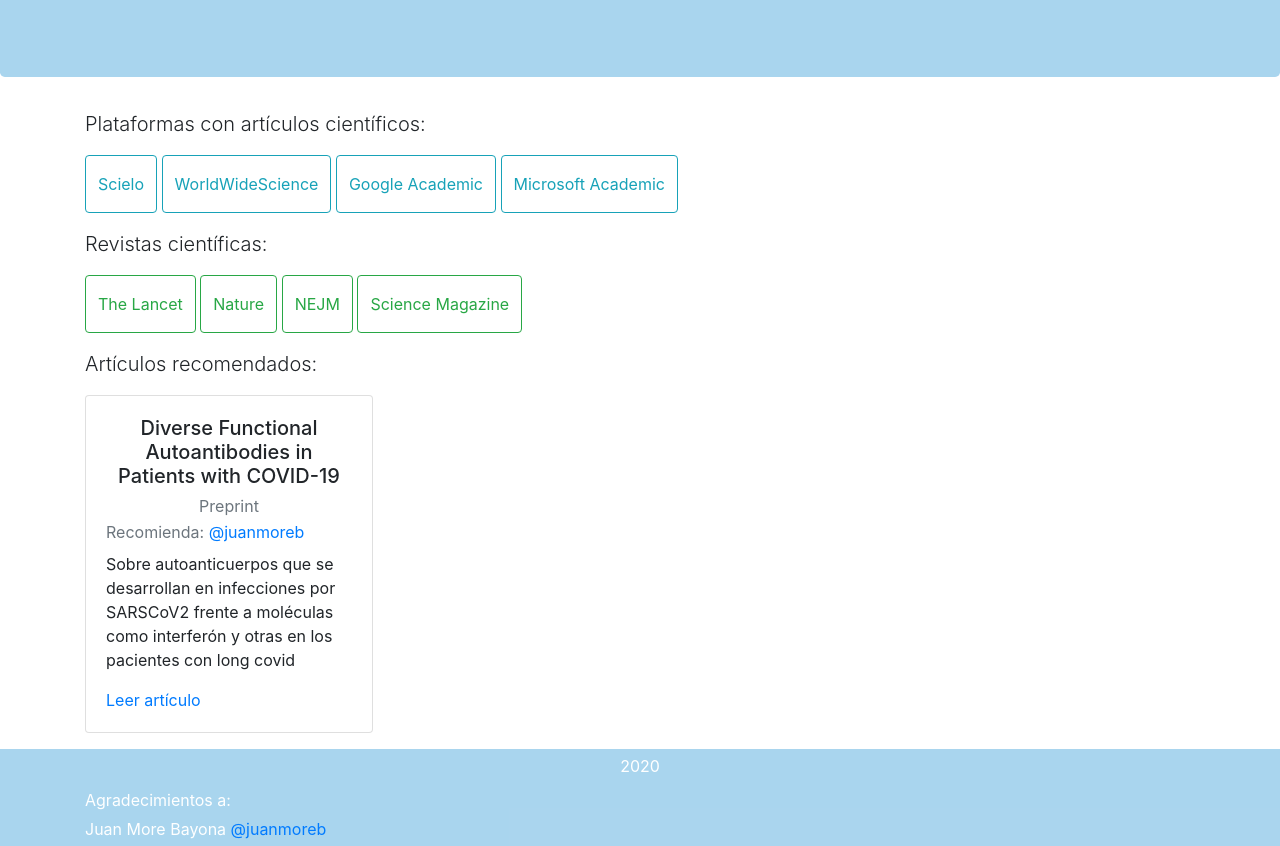
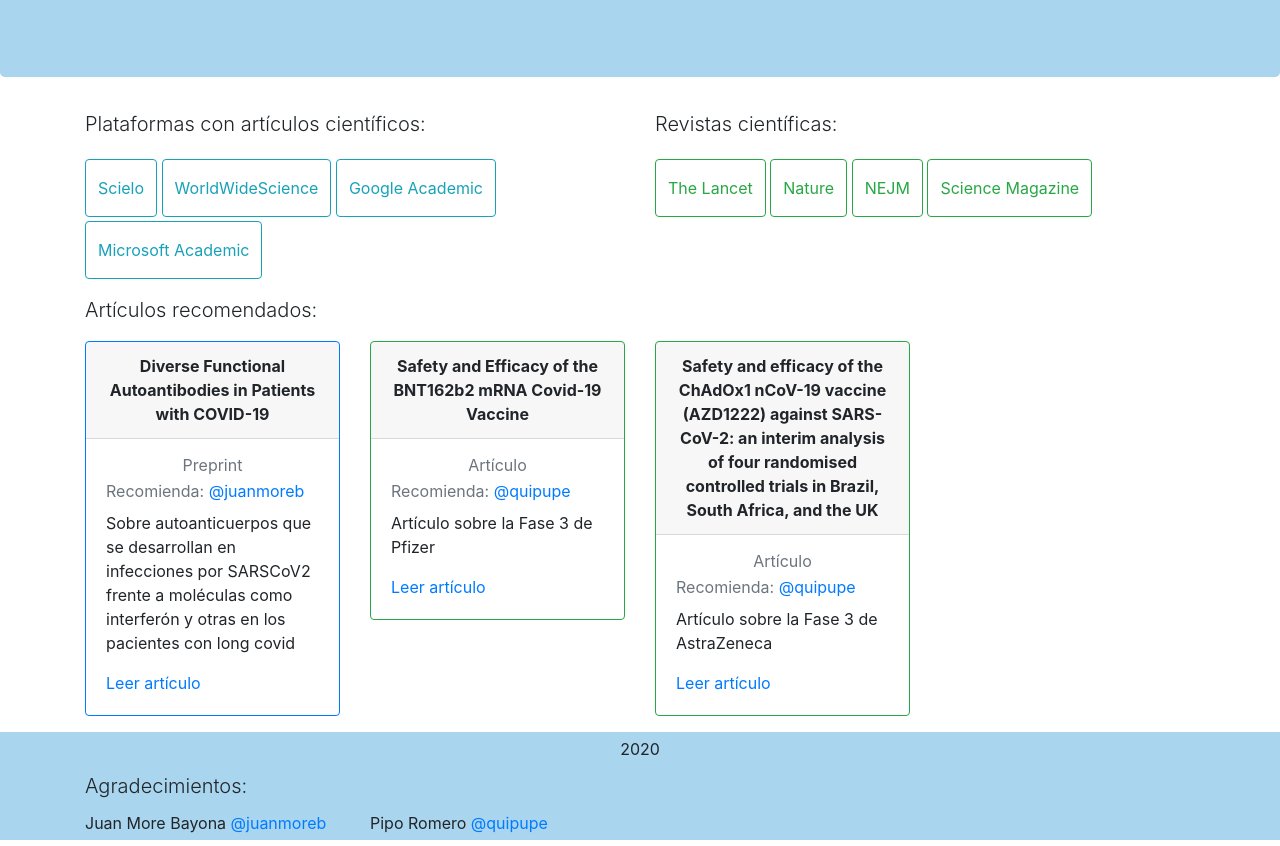
Before and after one commit to cristianloayza/papers, a plain HTML site: page index.html in a window 1280 px wide. Shown: the part 209-1055 px from the top of the page. Drawn offline with nearby package versions, Linux system fonts and the light colour scheme.

Commit message:
actualizacion-forma

```diff
--- a/index.html
+++ b/index.html
@@ -9,7 +9,7 @@
     <link rel="stylesheet" href="https://cdn.jsdelivr.net/npm/bootstrap@4.5.3/dist/css/bootstrap.min.css" integrity="sha384-TX8t27EcRE3e/ihU7zmQxVncDAy5uIKz4rEkgIXeMed4M0jlfIDPvg6uqKI2xXr2" crossorigin="anonymous">
     <link rel="stylesheet" href="style.css">
 
-    <title>donde leer papers</title>
+    <title>Aquí encontraras papers</title>
 
     <meta name="twitter:card" content="summary_large_image">
     <meta name="twitter:site" content="@LoayzaCristian">
@@ -33,7 +33,7 @@
   <body>
     <!-- Navbar -->
     <nav class="navbar navbar-expand-lg navbar-light bg-light">
-      <a class="navbar-brand" href="#">Papers</a>
+      <a class="navbar-brand" href="#">Aquí Papers</a>
       <button class="navbar-toggler" type="button" data-toggle="collapse" data-target="#navbarSupportedContent" aria-controls="navbarSupportedContent" aria-expanded="false" aria-label="Toggle navigation">
         <span class="navbar-toggler-icon"></span>
       </button>
@@ -56,31 +56,26 @@
       </div>
     </div>
 
-    <!-- seccion buscadores academicos-->
+    <!-- seccion buscadores academicos y revistas científicas-->
     <div class="container my-3">
       <div class="row">
-        <div class="col">
+        <div class="col-sm-6">
           <p class="lead">Plataformas con artículos científicos:</p>
-          <a href="https://scielo.org/" target="_blank" class="btn btn-outline-info py-3">Scielo</a>
-          <a href="https://worldwidescience.org/" target="_blank" class="btn btn-outline-info py-3">WorldWideScience</a>
-          <a href="https://scholar.google.es/" target="_blank" class="btn btn-outline-info py-3">Google Academic</a>
-          <a href="https://academic.microsoft.com/" target="_blank" class="btn btn-outline-info py-3">Microsoft Academic</a>
+          <a href="https://scielo.org/" target="_blank" class="btn btn-outline-info py-3 mt-1">Scielo</a>
+          <a href="https://worldwidescience.org/" target="_blank" class="btn btn-outline-info py-3 mt-1">WorldWideScience</a>
+          <a href="https://scholar.google.es/" target="_blank" class="btn btn-outline-info py-3 mt-1">Google Academic</a>
+          <a href="https://academic.microsoft.com/" target="_blank" class="btn btn-outline-info py-3 mt-1">Microsoft Academic</a>
+        </div>
+        <div class="col-sm-6">
+          <p class="lead">Revistas científicas:</p>
+          <a href="https://www.thelancet.com/" target="_blank" class="btn btn-outline-success py-3 mt-1">The Lancet</a>
+          <a href="https://www.nature.com/" target="_blank" class="btn btn-outline-success py-3 mt-1">Nature</a>
+          <a href="https://www.nejm.org/" target="_blank" class="btn btn-outline-success py-3 mt-1">NEJM</a>
+          <a href="https://www.sciencemag.org/" target="_blank" class="btn btn-outline-success py-3 mt-1">Science Magazine</a>
         </div>
       </div>
     </div>
 
-    <!-- seccion revistas cientificas-->
-    <div class="container my-3">
-      <div class="row">
-        <div class="col">
-          <p class="lead">Revistas científicas:</p>
-          <a href="https://www.thelancet.com/" target="_blank" class="btn btn-outline-success py-3">The Lancet</a>
-          <a href="https://www.nature.com/" target="_blank" class="btn btn-outline-success py-3">Nature</a>
-          <a href="https://www.nejm.org/" target="_blank" class="btn btn-outline-success py-3">NEJM</a>
-          <a href="https://www.sciencemag.org/" target="_blank" class="btn btn-outline-success py-3">Science Magazine</a>
-        </div>
-      </div>
-    </div>
 
     <!-- seccion papers recomendados-->
     <div class="container my-3">
@@ -91,13 +86,35 @@
       </div>
       <div class="row">
         <div class="col-sm-3">
-          <div class="card" style="width: 18rem;">
+          <div class="card border-primary" >
+            <div class="card-header font-weight-bold text-center">Diverse Functional Autoantibodies in Patients with COVID-19</div>
             <div class="card-body">
-              <h5 class="card-title text-center">Diverse Functional Autoantibodies in Patients with COVID-19</h5>
               <p class="card-subtitle mb-2 text-muted text-center">Preprint</p>
               <p class="card-subtitle mb-2 text-muted">Recomienda: <a href="https://twitter.com/juanmoreb" target="_blank">@juanmoreb</a></p>
               <p class="card-text">Sobre autoanticuerpos que se desarrollan en infecciones por SARSCoV2 frente a moléculas como interferón y otras en los pacientes con long covid</p>
               <a href="https://www.medrxiv.org/content/10.1101/2020.12.10.20247205v3" class="card-link" target="_blank">Leer artículo</a>
+            </div>
+          </div>
+        </div>
+        <div class="col-sm-3">
+          <div class="card border-success">
+            <div class="card-header font-weight-bold text-center">Safety and Efficacy of the BNT162b2 mRNA Covid-19 Vaccine</div>
+            <div class="card-body">
+              <p class="card-subtitle mb-2 text-muted text-center">Artículo</p>
+              <p class="card-subtitle mb-2 text-muted">Recomienda: <a href="https://twitter.com/quipupe" target="_blank">@quipupe</a></p>
+              <p class="card-text">Artículo sobre la Fase 3 de Pfizer</p>
+              <a href="https://www.nejm.org/doi/full/10.1056/NEJMoa2034577?query=recirc_mostViewed_railB_article" class="card-link" target="_blank">Leer artículo</a>
+            </div>
+          </div>
+        </div>
+        <div class="col-sm-3">
+          <div class="card border-success" >
+            <div class="card-header font-weight-bold text-center">Safety and efficacy of the ChAdOx1 nCoV-19 vaccine (AZD1222) against SARS-CoV-2: an interim analysis of four randomised controlled trials in Brazil, South Africa, and the UK</div>
+            <div class="card-body">
+              <p class="card-subtitle mb-2 text-muted text-center">Artículo</p>
+              <p class="card-subtitle mb-2 text-muted">Recomienda: <a href="https://twitter.com/quipupe" target="_blank">@quipupe</a></p>
+              <p class="card-text">Artículo sobre la Fase 3 de AstraZeneca</p>
+              <a href="https://www.thelancet.com/journals/lancet/article/PIIS0140-6736(20)32661-1/fulltext" class="card-link" target="_blank">Leer artículo</a>
             </div>
           </div>
         </div>
@@ -114,8 +131,15 @@
         </div>
         <div class="row">
           <div class="col">
-            <p class="">Agradecimientos a:</p>
+            <p class="lead">Agradecimientos:</p>
+          </div>
+        </div>
+        <div class="row">
+          <div class="col-sm-3">
             <p>Juan More Bayona <a href="https://twitter.com/juanmoreb" target="_blank">@juanmoreb</a></p>
+          </div>
+          <div class="col-sm-3">
+            <p>Pipo Romero <a href="https://twitter.com/quipupe" target="_blank">@quipupe</a></p>
           </div>
         </div>
       </div>
--- a/style.css
+++ b/style.css
@@ -5,10 +5,13 @@
 
 .footer-paper{
   background-color:rgba(61, 159, 216, 0.438);
-  color: #ffffff;
 }
 
 .footer-paper p{
   margin-top: 5px;
   margin-bottom: 5px;
 }
+
+.bg-secondary{
+  background-color: rgba(118, 193, 236, 0.438) !important;
+}
```
